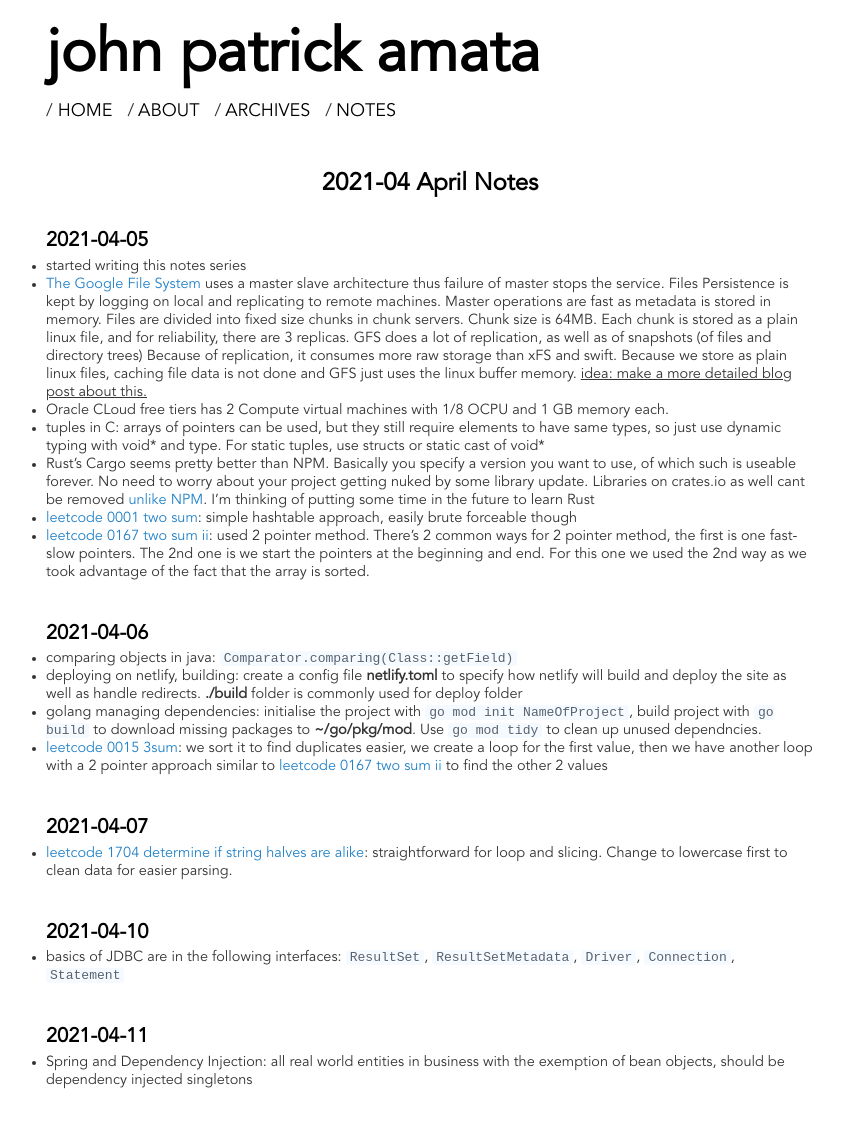
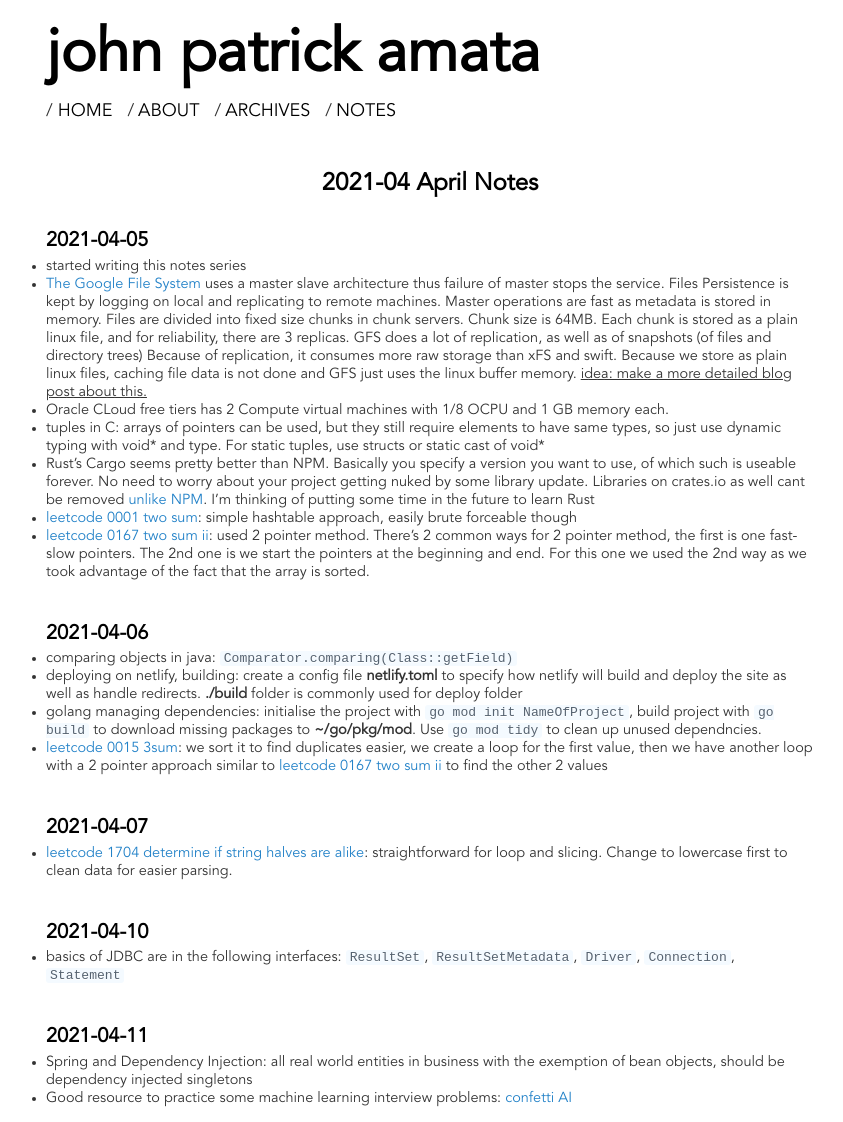
Before and after one commit to jpamata/jpamata.github.io, a Jekyll site: the page built from notes/2021/04.md, in a window 1280 px wide. Shown: the whole page, without its empty margins (210-1053 px from the left). Built offline with Jekyll 4.4.1, drawn with Linux system fonts in a browser that asks for light colours.

Commit message:
Update 04.md

```diff
--- a/notes/2021/04.md
+++ b/notes/2021/04.md
@@ -35,3 +35,4 @@ title: April 2021
 ## 2021-04-11
 
 - Spring and Dependency Injection: all real world entities in business with the exemption of bean objects, should be dependency injected singletons
+- Good resource to practice some machine learning interview problems: [confetti AI](https://www.confetti.ai/)
```
